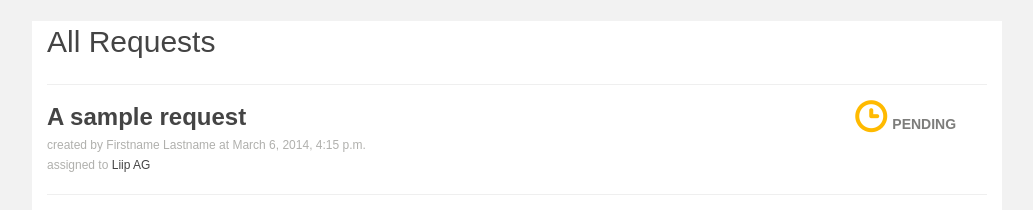
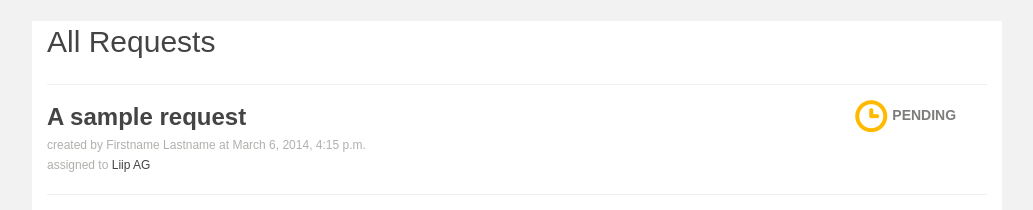
Before and after one commit to liip/request.data, a Django app: page / in a window 1280 px wide. Shown: the part 703-913 px from the top of the page, without its empty margins (123-1156 px from the left). Run offline with Django 3.2, Linux system fonts and the light colour scheme; data comes from the database, SQL or seed files in the repository; parts of the project's set-up code (start-up, migrations or seed data) failed here and were passed over; some libraries are stand-ins or nearby versions; some web fonts are replaced.

Commit message:
Status icons are vertically centred.

```diff
--- a/apps/requests/static/css/app.css
+++ b/apps/requests/static/css/app.css
@@ -27,6 +27,7 @@ body {
   font-size:32px;
   line-height:1;
   display:inline-block;
+  vertical-align: middle;
 }
 .batch-pending:before {
   content:"\F090";
```
